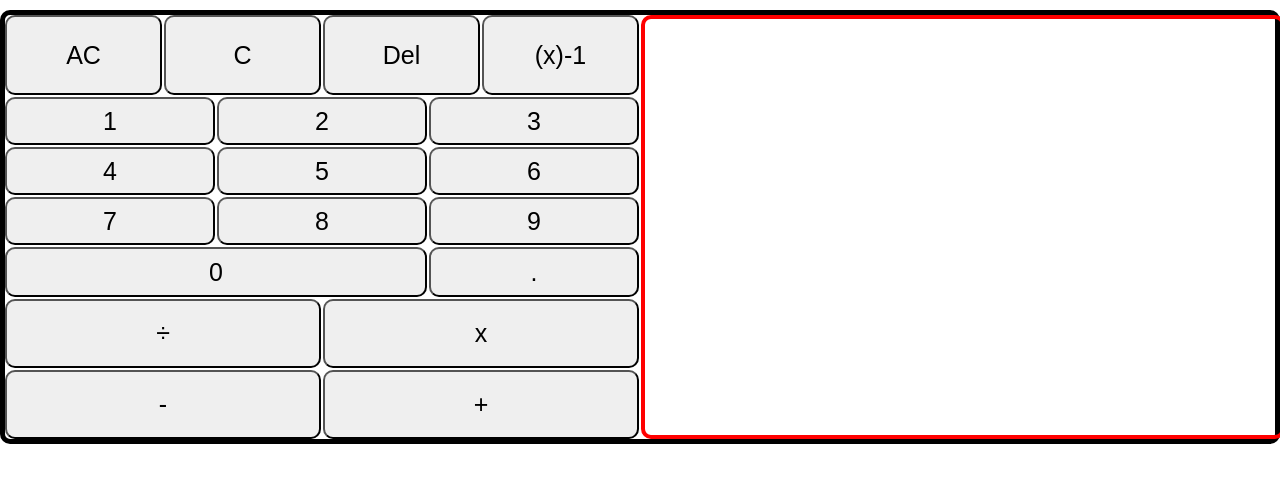
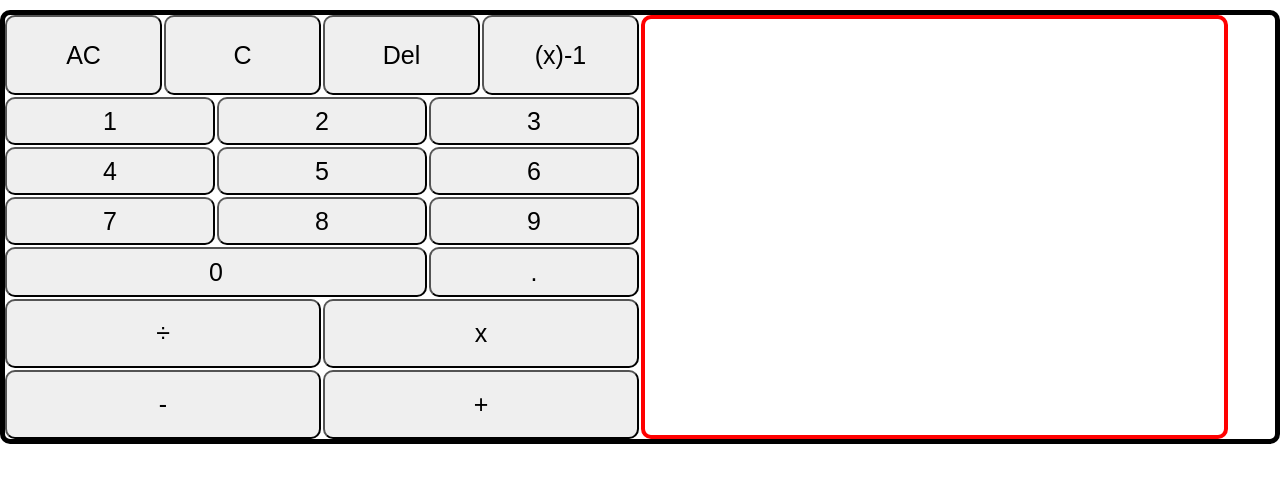
Before and after one commit to jonnicwolf/React-Calculator, a React (Create React App) app: page / in a window 1280 px wide. Shown: the top 482 px of the page. Built offline with nearby package versions, Linux system fonts and the light colour scheme.

Commit message:
red border fi

```diff
--- a/src/App.css
+++ b/src/App.css
@@ -53,7 +53,7 @@ button:hover {
 
 .result-list {
   height: 98%;
-  width: 94%;
+  width: 85%;
   border: 4px solid red;
   border-radius: 10px;
   margin: 0;
```
